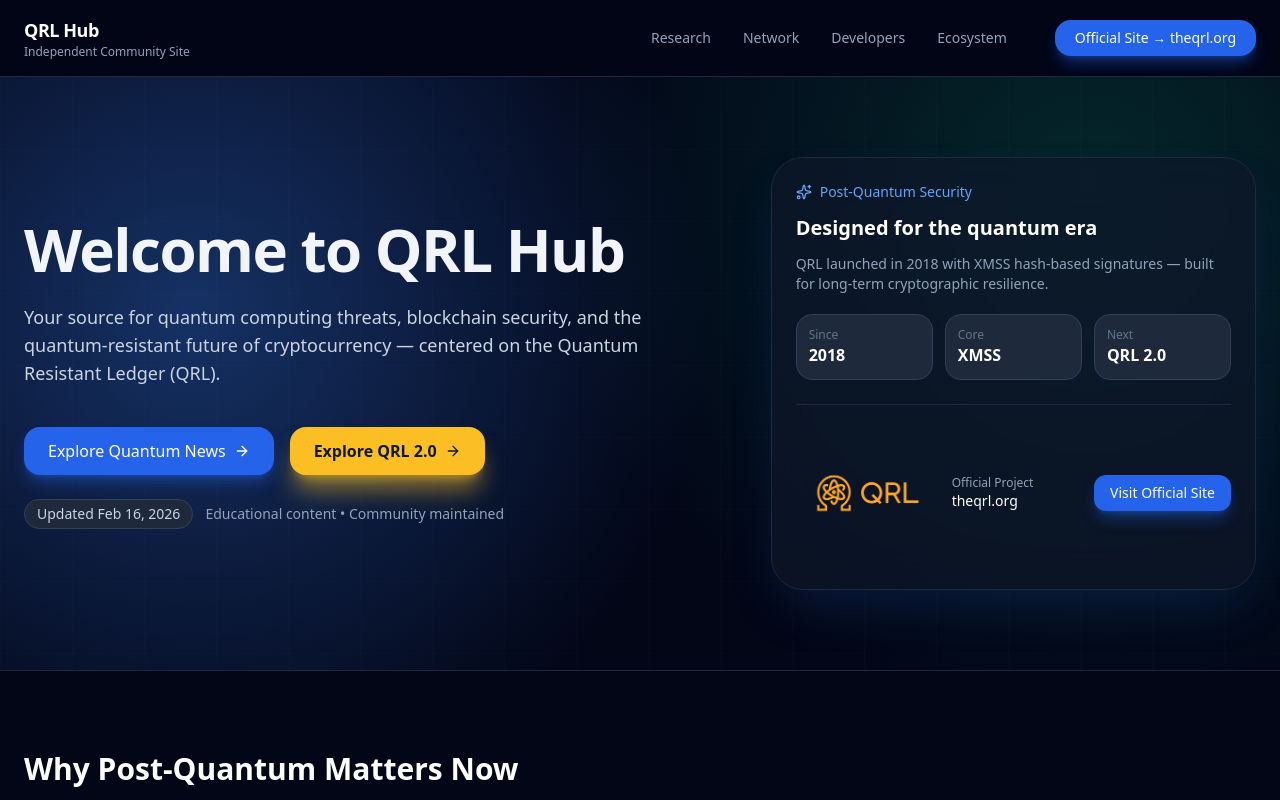
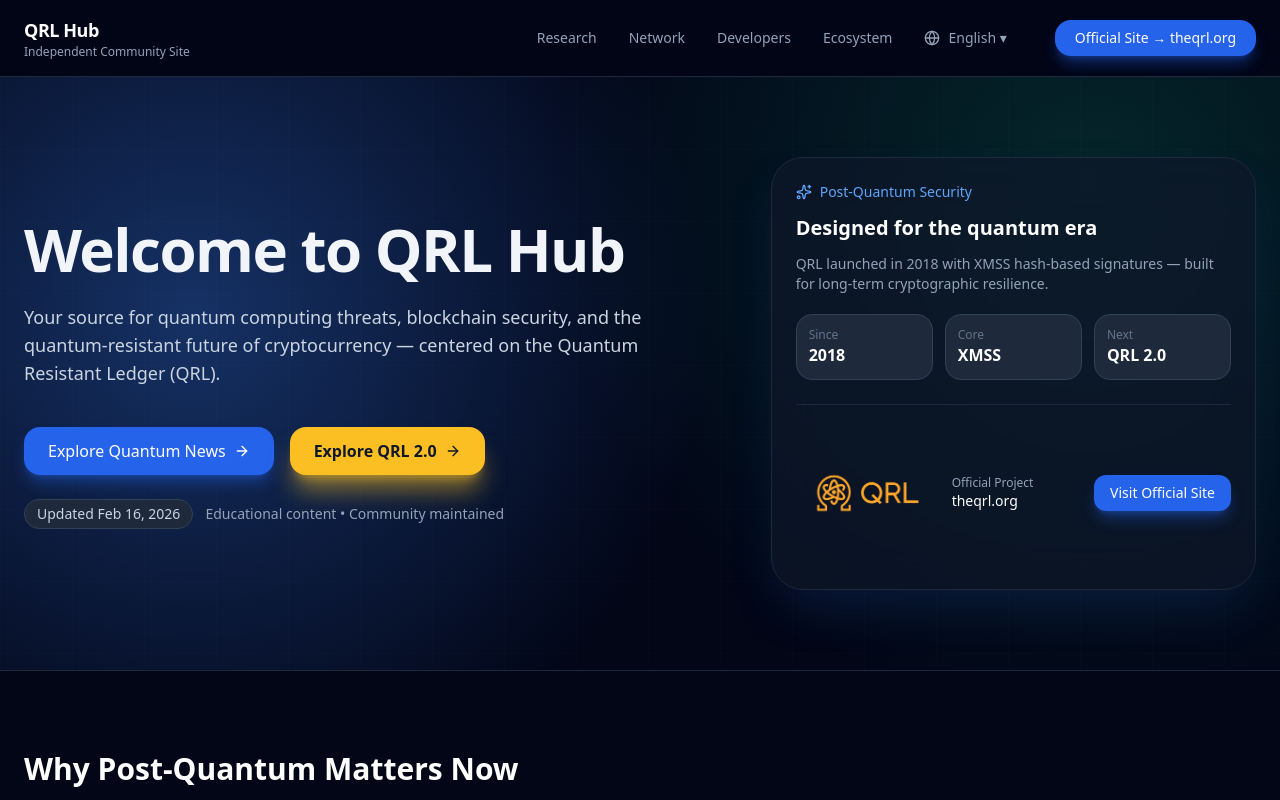
Before and after one commit to ChillerID/qrlhub-redesign, a React (Vite) app: page / in a window 1280 px wide. Shown: the top 800 px of the page. Built offline with nearby package versions, Linux system fonts and the light colour scheme.

Commit message:
added language selector to top bar

```diff
--- a/src/App.tsx
+++ b/src/App.tsx
@@ -14,6 +14,57 @@
 
 function Container({ children }: { children: React.ReactNode }) {
   return <div className="max-w-7xl mx-auto px-6">{children}</div>;
+}
+
+// ================= LANGUAGE CONFIG =================
+const LANGUAGES = [
+  { code: "en", label: "English" },
+  { code: "de", label: "Deutsch" },
+  { code: "fi", label: "Suomi" },
+  { code: "fr", label: "Français" },
+  { code: "es", label: "Español" },
+  { code: "ja", label: "日本語" },
+];
+
+// ================= LANGUAGE SELECTOR =================
+function LanguageSelector() {
+  const [open, setOpen] = React.useState(false);
+  const [selected, setSelected] = React.useState("en");
+
+  const current = LANGUAGES.find((l) => l.code === selected);
+
+  return (
+    <div className="relative">
+      <button
+        onClick={() => setOpen(!open)}
+        className="flex items-center gap-2 hover:text-white transition"
+      >
+        <Globe className="w-4 h-4" />
+        {current?.label} ▾
+      </button>
+
+      {open && (
+        <div className="absolute right-0 mt-3 w-44 rounded-xl bg-slate-900 border border-slate-800 shadow-xl z-50">
+          {LANGUAGES.map((lang) => (
+            <button
+              key={lang.code}
+              onClick={() => {
+                setSelected(lang.code);
+                setOpen(false);
+              }}
+              className={`block w-full text-left px-4 py-2 text-sm transition ${
+                selected === lang.code
+                  ? "bg-slate-800 text-white"
+                  : "text-slate-300 hover:bg-slate-800 hover:text-white"
+              }`}
+            >
+              {lang.label}
+            </button>
+          ))}
+        </div>
+      )}
+    </div>
+  );
 }
 
 export default function QRLHubHomepage() {
@@ -37,6 +88,8 @@
               <a href="#network" className="hover:text-white transition">Network</a>
               <a href="#developers" className="hover:text-white transition">Developers</a>
               <a href="#ecosystem" className="hover:text-white transition">Ecosystem</a>
+
+             <LanguageSelector />
 
               <a
                 href="https://theqrl.org"
```
